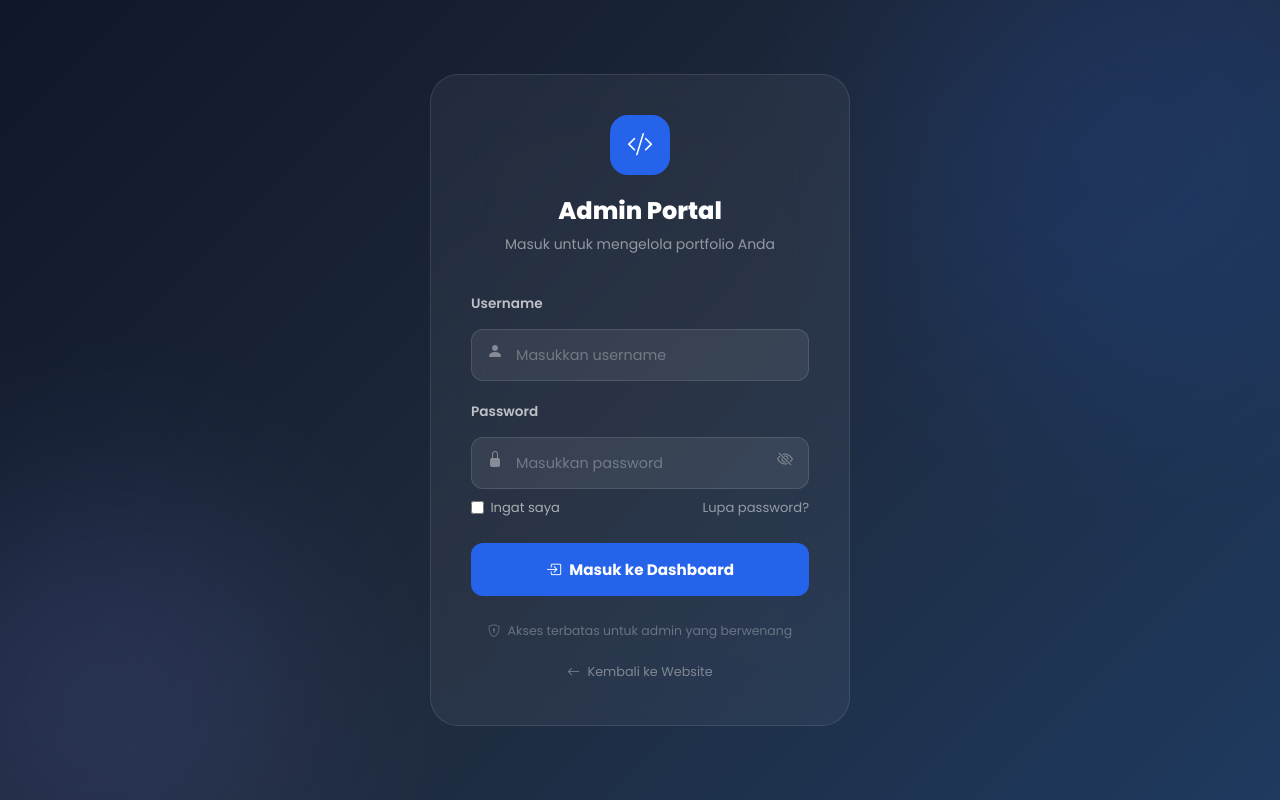
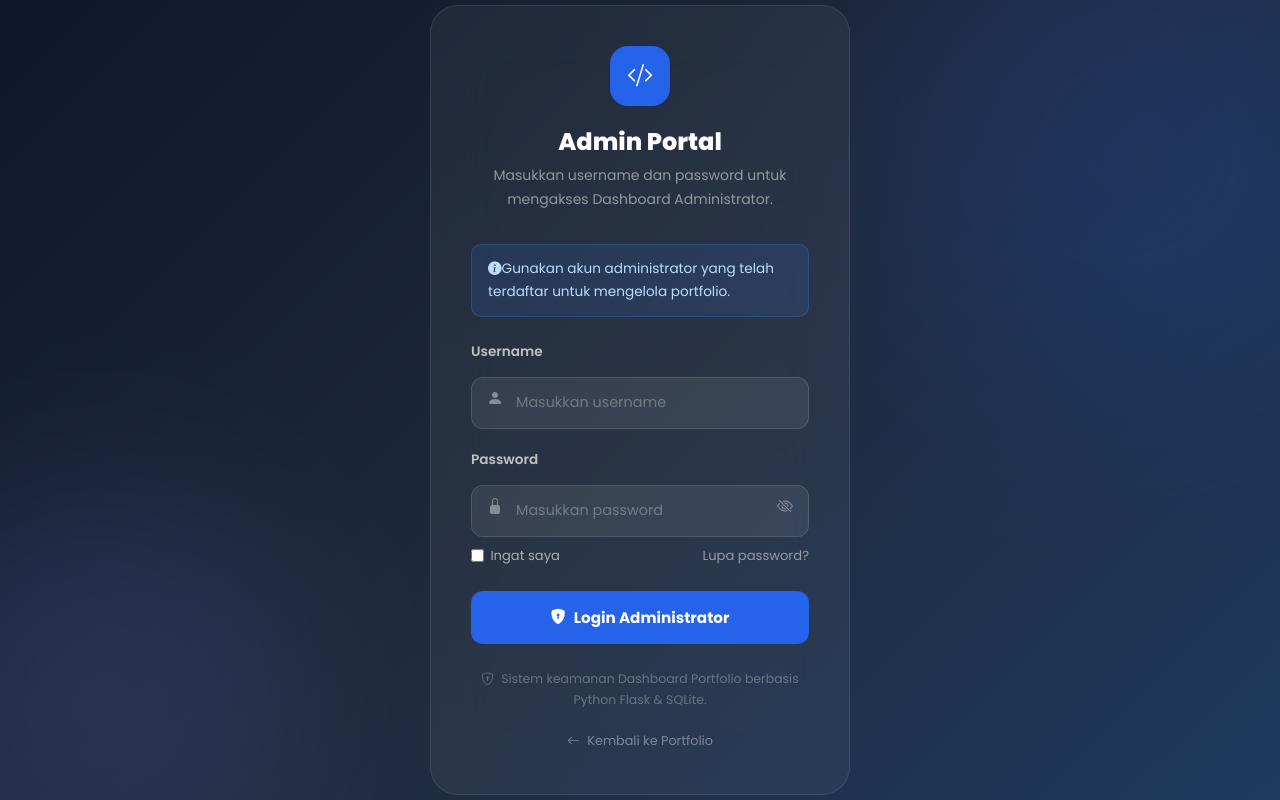
Before and after one commit to fadil05khalili-hub/Web-Portofolio-Dinamis-dengan-Python-Flask, a Flask app: page /admin/login in a window 1280 px wide. Run offline with Flask 3, Linux system fonts and the light colour scheme; data that the repository does not hold is empty.

Commit message:
Add admin dashboard and authentication

```diff
--- a/templates/admin/login.html
+++ b/templates/admin/login.html
@@ -3,7 +3,7 @@
 <head>
   <meta charset="UTF-8">
   <meta name="viewport" content="width=device-width, initial-scale=1.0">
-  <title>Admin Login — AlexDev Portfolio</title>
+  <title>Administrator Login | Fadil Portfolio</title>
 
   <!-- Bootstrap 5 -->
   <link rel="stylesheet" href="https://cdn.jsdelivr.net/npm/bootstrap@5.3.3/dist/css/bootstrap.min.css">
@@ -27,7 +27,9 @@
     <!-- Logo -->
     <div class="login-logo"><i class="bi bi-code-slash"></i></div>
     <h1 class="login-title">Admin Portal</h1>
-    <p class="login-subtitle">Masuk untuk mengelola portfolio Anda</p>
+    <p class="login-subtitle">Masukkan username dan password untuk mengakses Dashboard Administrator.</p>
+    <div style="background:rgba(59,130,246,.12); border:1px solid rgba(59,130,246,.25); color:#BFDBFE; padding:.8rem 1rem; border-radius:10px; margin-bottom:1.2rem; font-size:.85rem;">
+    <i class="bi bi-info-circle-fill"></i>Gunakan akun administrator yang telah terdaftar untuk mengelola portfolio.</div>
 
     <!-- Flash Messages -->
     {% with messages = get_flashed_messages(with_categories=true) %}
@@ -70,17 +72,17 @@
         <a href="#" style="color:rgba(255,255,255,.5); font-size:.82rem; transition:color .2s;" onmouseover="this.style.color='white'" onmouseout="this.style.color='rgba(255,255,255,.5)'">Lupa password?</a>
       </div>
       <button type="submit" class="login-btn">
-        <i class="bi bi-box-arrow-in-right"></i> Masuk ke Dashboard
+         <i class="bi bi-shield-lock-fill"></i>Login Administrator
       </button>
     </form>
 
     <!-- Footer note -->
     <p style="text-align:center; margin-top:1.5rem; font-size:.78rem; color:rgba(255,255,255,.3);">
-      <i class="bi bi-shield-lock me-1"></i> Akses terbatas untuk admin yang berwenang
+      <i class="bi bi-shield-lock me-1"></i> Sistem keamanan Dashboard Portfolio berbasis Python Flask & SQLite.
     </p>
     <div style="text-align:center; margin-top:.75rem;">
       <a href="{{ url_for('index') }}" style="color:rgba(255,255,255,.4); font-size:.8rem; transition:color .2s;" onmouseover="this.style.color='white'" onmouseout="this.style.color='rgba(255,255,255,.4)'">
-        <i class="bi bi-arrow-left me-1"></i> Kembali ke Website
+        <i class="bi bi-arrow-left me-1"></i> Kembali ke Portfolio
       </a>
     </div>
   </div>
```
